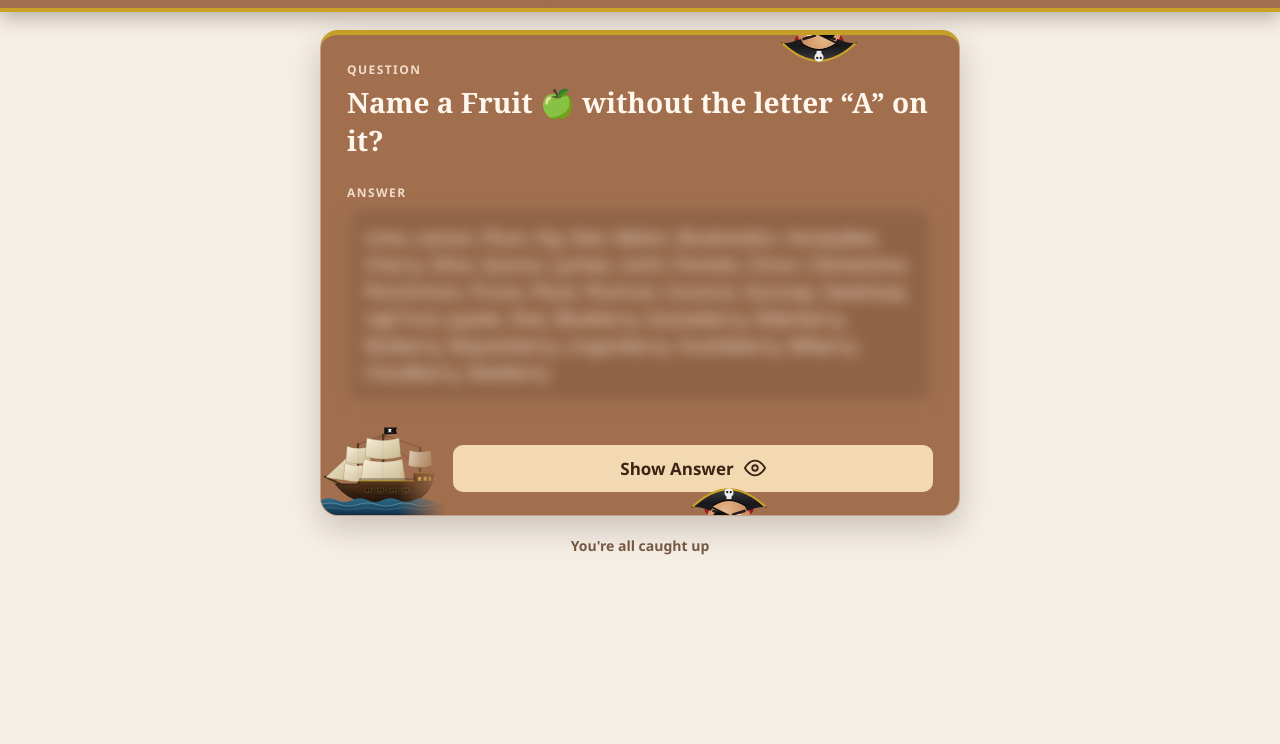
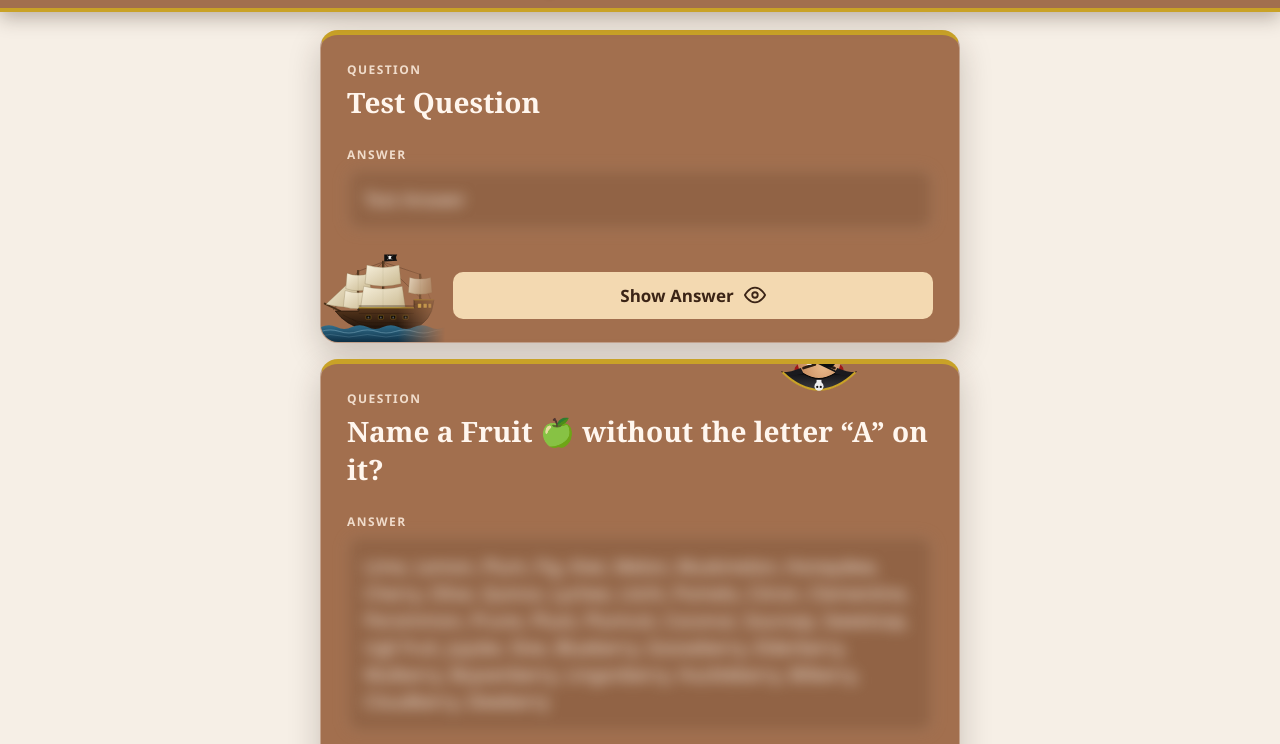
Before and after one commit to key-and-gem/key-and-gem.github.io, a plain HTML site: page index.html in a window 1280 px wide. Shown: the part 56-800 px from the top of the page. Drawn offline with Linux system fonts and the light colour scheme.

Commit message:
Update index.html

```diff
--- a/index.html
+++ b/index.html
@@ -191,6 +191,10 @@ button:focus-visible { outline: 3px solid var(--ink); outline-offset: 3px; }
   justify-content: center;
   gap: 10px;
 }
+.unlock.sponsor {
+  cursor: default;
+  pointer-events: none;
+}
 .unlock svg {
   width: 22px;
   height: 22px;
@@ -239,6 +243,10 @@ var ITEMS = [
   {
     question: "Name a Fruit 🍏 without the letter “A” on it?",
     answer: "Lime, Lemon, Plum, Fig, Kiwi, Melon, Muskmelon, Honeydew, Cherry, Olive, Quince, Lychee, Litchi, Pomelo, Citron, Clementine, Persimmon, Prune, Pluot, Plumcot, Coconut, Soursop, Sweetsop, Ugli fruit, Jujube, Sloe, Blueberry, Gooseberry, Elderberry, Mulberry, Boysenberry, Lingonberry, Huckleberry, Bilberry, Cloudberry, Dewberry"
+  },
+  {
+    question: "Test Question",
+    answer: "Test Answer"
   }
 ];
 
@@ -277,12 +285,18 @@ var ITEMS = [
     return node;
   }
 
-  function buildCard(item) {
-    var card = make("article", "card qa");
+  function makeFoot(btn) {
     var foot = make("div", "card-foot");
     var ship = make("img", "card-ship");
     ship.alt = "";
     ship.src = SHIP_SRC;
+    foot.appendChild(ship);
+    foot.appendChild(btn);
+    return foot;
+  }
+
+  function buildCard(item) {
+    var card = make("article", "card qa");
     var answer = make("div", "answer locked", item.answer);
     var btn = make("button", "unlock");
     answer.setAttribute("aria-live", "polite");
@@ -295,9 +309,7 @@ var ITEMS = [
     card.appendChild(make("h2", "question", item.question));
     card.appendChild(make("p", "label", "Answer"));
     card.appendChild(answer);
-    foot.appendChild(ship);
-    foot.appendChild(btn);
-    card.appendChild(foot);
+    card.appendChild(makeFoot(btn));
     item.answerEl = answer;
     item.btn = btn;
     return card;
@@ -314,7 +326,7 @@ var ITEMS = [
   }
 
   function buildAdCard() {
-    var card = make("article", "card ad");
+    var card = make("article", "card qa ad");
     var box = make("div", "ad-box");
     var holder = make("div");
     var tag = document.createElement("script");
@@ -324,7 +336,12 @@ var ITEMS = [
     tag.src = NATIVE_AD.src;
     box.appendChild(holder);
     card.appendChild(make("p", "label", "Sponsored"));
+    var sponsor = make("button", "unlock sponsor", "Sponsored");
+    sponsor.type = "button";
+    sponsor.tabIndex = -1;
+    sponsor.setAttribute("aria-hidden", "true");
     card.appendChild(box);
+    card.appendChild(makeFoot(sponsor));
     card.appendChild(tag);
     card.hidden = true;
     if ("MutationObserver" in window) {
```
